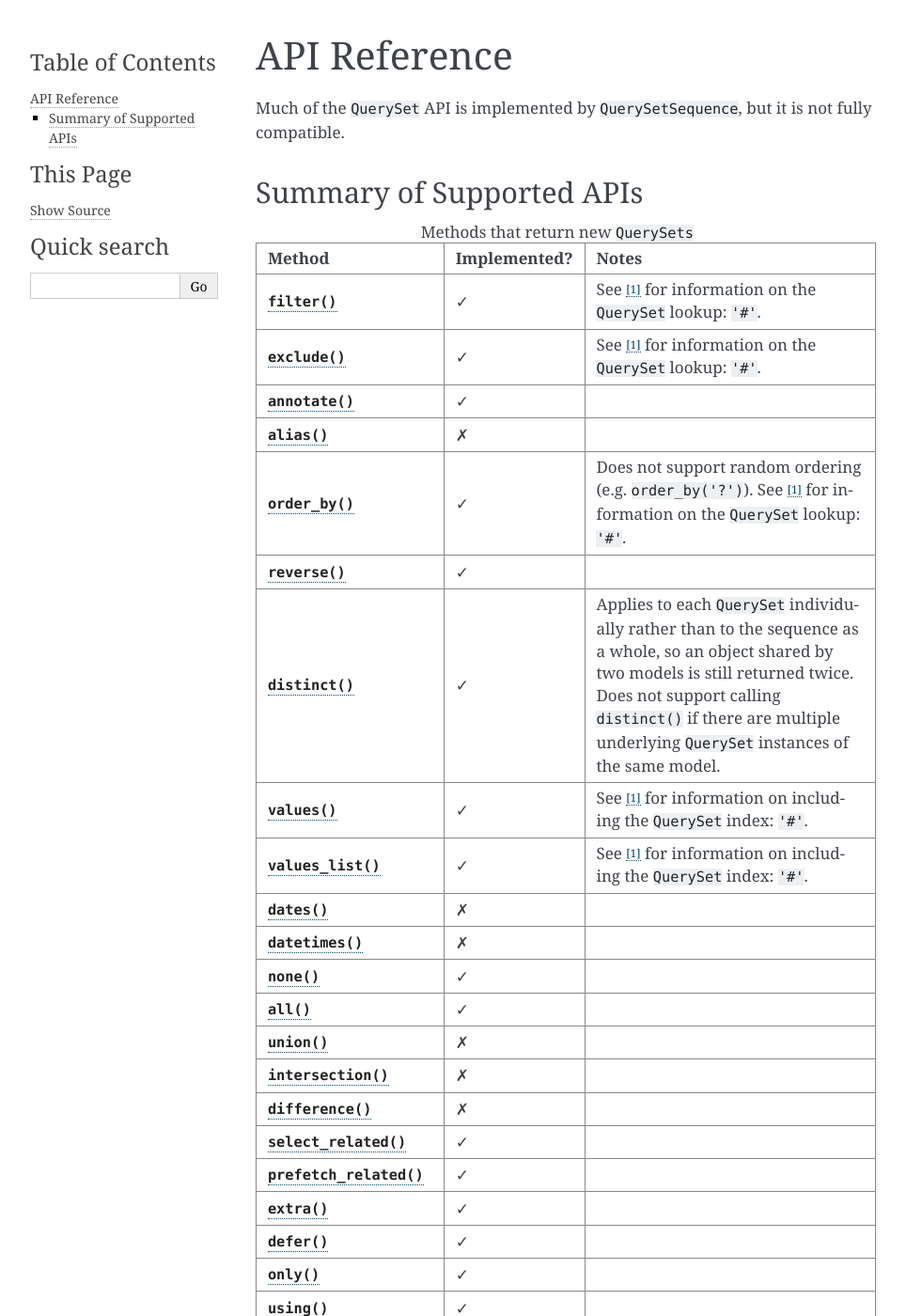
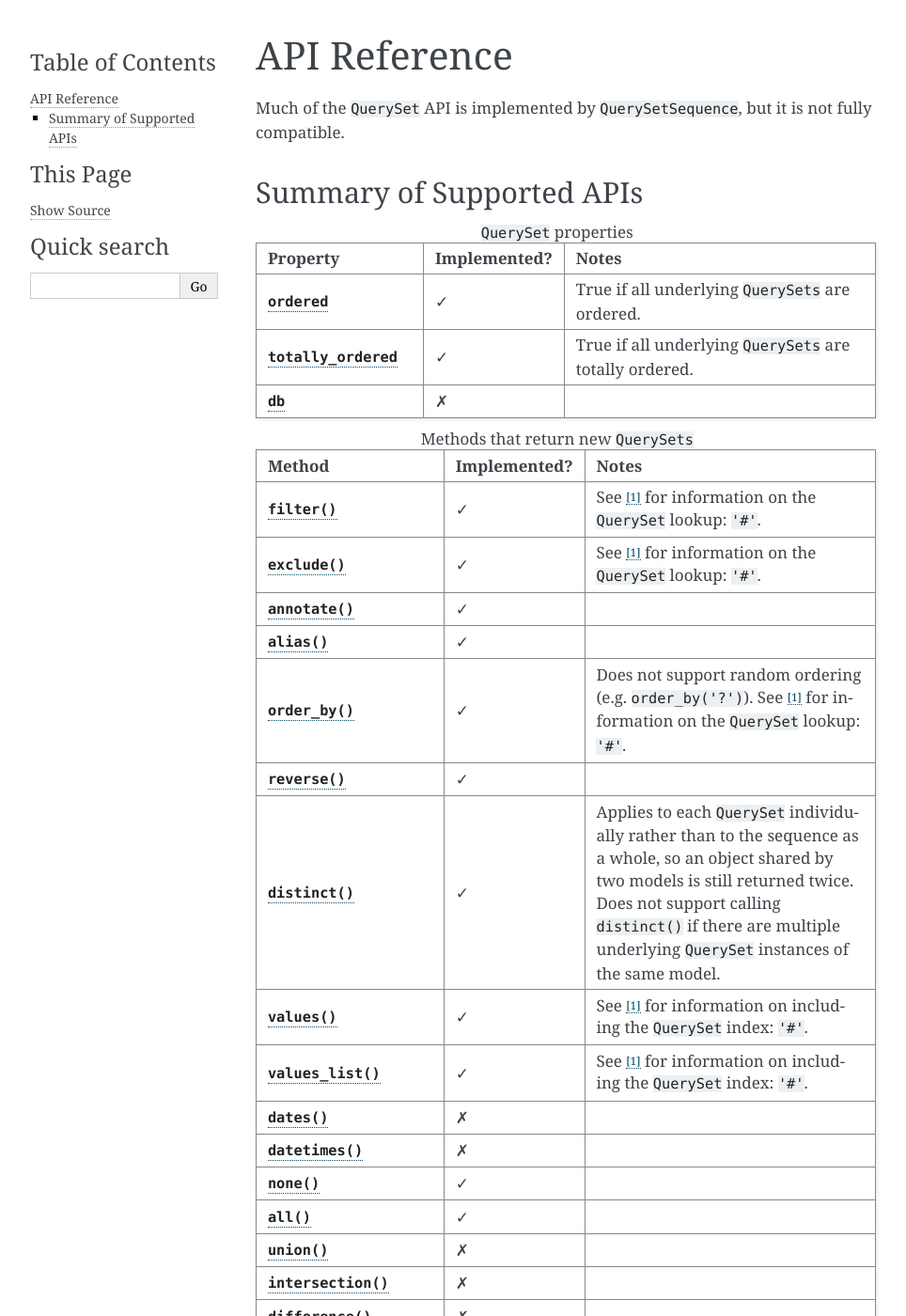
Before and after one commit to clokep/django-querysetsequence, a Sphinx documentation site: the page built from docs/api.rst, in a window 1280 px wide and 1400 px high. Shown: the whole window at 94% size, without its empty margins (148-1112 px from the left). Built offline with Sphinx 7.4.7, drawn with Linux system fonts in a browser that asks for light colours.

Commit message:
Add Django 6.1 QuerySet API: fetch_mode, totally_ordered (#114)
Also add alias method

```diff
--- a/CHANGELOG.rst
+++ b/CHANGELOG.rst
@@ -9,6 +9,8 @@ next
 Improvements
 ------------
 
+* Support the ``fetch_mode()`` and ``alias()`` methods and ``totally_ordered`` property.
+  (`#114 <https://github.com/clokep/django-querysetsequence/pull/114>`_)
 * Clarified documentation that `distinct()` is per-QuerySet. (`113 <https://github.com/clokep/django-querysetsequence/pull/113>`_)
 
 Maintenance
--- a/docs/api.rst
+++ b/docs/api.rst
@@ -9,6 +9,24 @@ not fully compatible.
 
 Summary of Supported APIs
 -------------------------
+
+.. list-table:: ``QuerySet`` properties
+    :widths: 15 10 30
+    :header-rows: 1
+
+    * - Property
+      - Implemented?
+      - Notes
+
+    * - |ordered|_
+      - |check|
+      - True if all underlying ``QuerySets`` are ordered.
+    * - |totally_ordered|_
+      - |check|
+      - True if all underlying ``QuerySets`` are totally ordered.
+    * - |db|_
+      - |xmark|
+      -
 
 .. list-table:: Methods that return new ``QuerySets``
     :widths: 15 10 30
@@ -259,6 +280,13 @@ Summary of Supported APIs
         method will be similarly modified. The order of the ``QuerySet``
         objects within the list is not guaranteed.
 
+.. |ordered| replace:: ``ordered``
+.. _ordered: https://docs.djangoproject.com/en/dev/ref/models/querysets/#django.db.models.query.QuerySet.ordered
+.. |totally_ordered| replace:: ``totally_ordered``
+.. _totally_ordered: https://docs.djangoproject.com/en/dev/ref/models/querysets/#django.db.models.query.QuerySet.totally_ordered
+.. |db| replace:: ``db``
+.. _db: https://docs.djangoproject.com/en/dev/ref/models/querysets/#django.db.models.query.QuerySet.db
+
 .. |filter| replace:: ``filter()``
 .. _filter: https://docs.djangoproject.com/en/dev/ref/models/querysets/#filter
 .. |exclude| replace:: ``exclude()``
```
Also changed, not shown: other parts of docs/api.rst (+6 -1 lines), queryset_sequence/__init__.py (+24 -2 lines), 1 other file.
